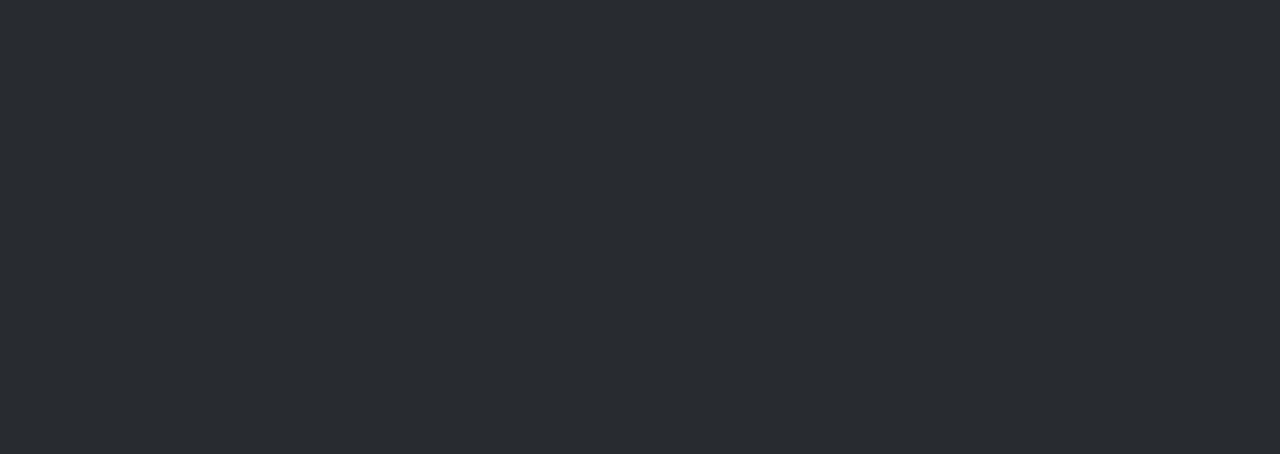
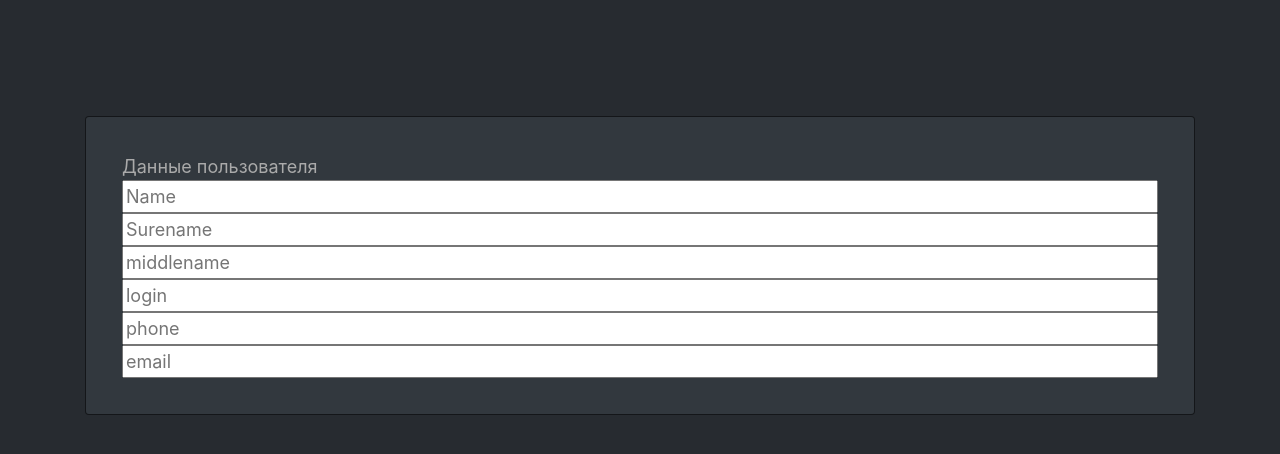
Before and after one commit to serg-bs/provider-ui, a React (Create React App) app: page /client in a window 1280 px wide. Shown: the top 454 px of the page. Built offline with nearby package versions, Linux system fonts and the light colour scheme.

Commit message:
Начал разработку вкладки информации

```diff
--- /dev/null
+++ b/src/client/client.js
@@ -0,0 +1,28 @@
+import React, {useState} from 'react';
+
+const Client = () => {
+    const [clientName,setclientName] = useState('');
+
+    const [clientsurename,setclientsurename] = useState('');
+    const [clientmiddlename, setclientmiddlename] = useState('');
+    const [clientlogin,setclientlogin] = useState('');
+    const [clientphone,setclientphone] = useState('');
+    const [clientemail,setclientemail] = useState('');
+
+    return (
+        <div className="person-details card top">
+            <div className="card-body">
+                <form className="list-group list-group-flush">
+                        <span className="term">Данные пользователя</span>
+                        <input className="term" placeholder="Name" value={clientName} onChange={n => setclientName(n.target.value)}></input>
+                        <input className="term" placeholder="Surename" value={clientsurename} onChange={s => setclientsurename(s.target.value)}></input>
+                        <input className="term" placeholder="middlename" value={clientmiddlename} onChange={m => setclientmiddlename(m.target.value)}></input>
+                        <input className="term" placeholder="login" value={clientlogin} onChange={l => setclientlogin(l.target.value)}></input>
+                        <input className="term" placeholder="phone" value={clientphone} onChange={p => setclientphone(p.target.value)}></input>
+                        <input className="term" placeholder="email" value={clientemail} onChange={e => setclientemail(e.target.value)}></input>
+                </form>
+            </div>
+        </div>
+    );
+};
+export default Client
--- a/src/components/account-page/account-page.css
+++ b/src/components/account-page/account-page.css
@@ -7,9 +7,9 @@
   position: relative;
 }
 .pay-button {
-  position: absolute;
-  top: 30px;
-  right: 80px;
+  position: relative;
+  top: 15px;
+  left: 0px;
 }
 .border {
   border-radius: 10px;
--- a/src/components/app/app.js
+++ b/src/components/app/app.js
@@ -12,6 +12,7 @@ import AccountDetails from "../account-details";
 import RegisterPage from "../pages/register-page";
 import PersonDetails from "../person-details";
 import SwapiService from "../../services/swapi-service";
+import Client from "../../client/client";
 
 export default class App extends Component {
 
@@ -19,8 +20,8 @@ export default class App extends Component {
     state = {
         isLoggedIn: false,
         jwt: 'eyJhbGciOiJIUzI1NiIsInR5cCI6IkpXVCJ9.eyJjbGllbnRJZCI6MiwidHlwZSI6ImNsaWVudCIsImlhdCI6MTY1MjEzMTg0NCwiZXhwIjo3MzY1MjEzMTg0NH0.VUWRqrU4iS8MSclPhpX8ahzF8ym1BXqT2JJaVkyizyc',
-        swapiService: new SwapiService()
-         // swapiService: new DummySwapiService()
+        //swapiService: new SwapiService()
+        swapiService: new DummySwapiService()
     };
 
     onLogin = (payload) => {
@@ -55,7 +56,7 @@ export default class App extends Component {
                                    exact/>
                             <Route path="/register"
                                    render={() => (
-                                       <RegisterPage/>
+                                       <RegisterPage jwtToken={jwt} swapiService={swapiService}/>
                                    )}
                                    exact/>
                             <Route path="/account"
@@ -75,6 +76,13 @@ export default class App extends Component {
                                                onLogin={this.onLogin}
                                                swapiService={swapiService}/>
                                 )}/>
+                            <Route
+                                path="/client"
+                                render={() => (
+                                    <Client isLoggedIn={isLoggedIn}
+                                               onLogin={this.onLogin}
+                                               swapiService={swapiService}/>
+                                )}/>
                         </Switch>
                     </div>
                 </Router>
--- a/src/components/pages/register-page.js
+++ b/src/components/pages/register-page.js
@@ -2,7 +2,7 @@ import React, {useState} from 'react';
 import {Link, Redirect, withRouter} from 'react-router-dom';
 import SwapiService from "../../services/swapi-service";
 
-const RegisterPage = ({history}) => {
+const Register = ({info}) => {
 
     const [errorMessages, setErrorMessages] = useState('');
     const [loginError, setLoginError] = useState('');
@@ -25,7 +25,7 @@ const RegisterPage = ({history}) => {
             if (!res.ok) {
                 return res.json();
             } else {
-                history.push(`/login`);
+                info.push(`/login`);
             }
         }).then(data => {
             if (data) {
@@ -61,7 +61,7 @@ const RegisterPage = ({history}) => {
 
     return (
         <div className="jumbotron">
-            <p>Регистрация пользователя</p>
+            <p>Информация</p>
             <form onSubmit={handleSubmit}>
                 <div className="form-group">
                     {renderErrorMessage()}
@@ -135,4 +135,4 @@ const RegisterPage = ({history}) => {
     );
 }
 
-export default withRouter(RegisterPage);
+export default withRouter(Register);
--- a/src/components/tariff-details/tariff-details.js
+++ b/src/components/tariff-details/tariff-details.js
@@ -1,14 +1,11 @@
 import React, {Component} from 'react';
 
 import './tariff-details.css';
-import SwapiService from "../../services/swapi-service";
 import ErrorIndicator from "../error-indicator";
 import Spinner from "../spinner";
 import ErrorAuth from "../error-auth";
 import Menu from "../menu/menu";
-import MainPage from "../main-page/main-page";
 import Tariffs from "../tarrifs/tariffs";
-import jwt from 'jwt-decode'
 
 export default class TariffDetails extends Component {
 
```
